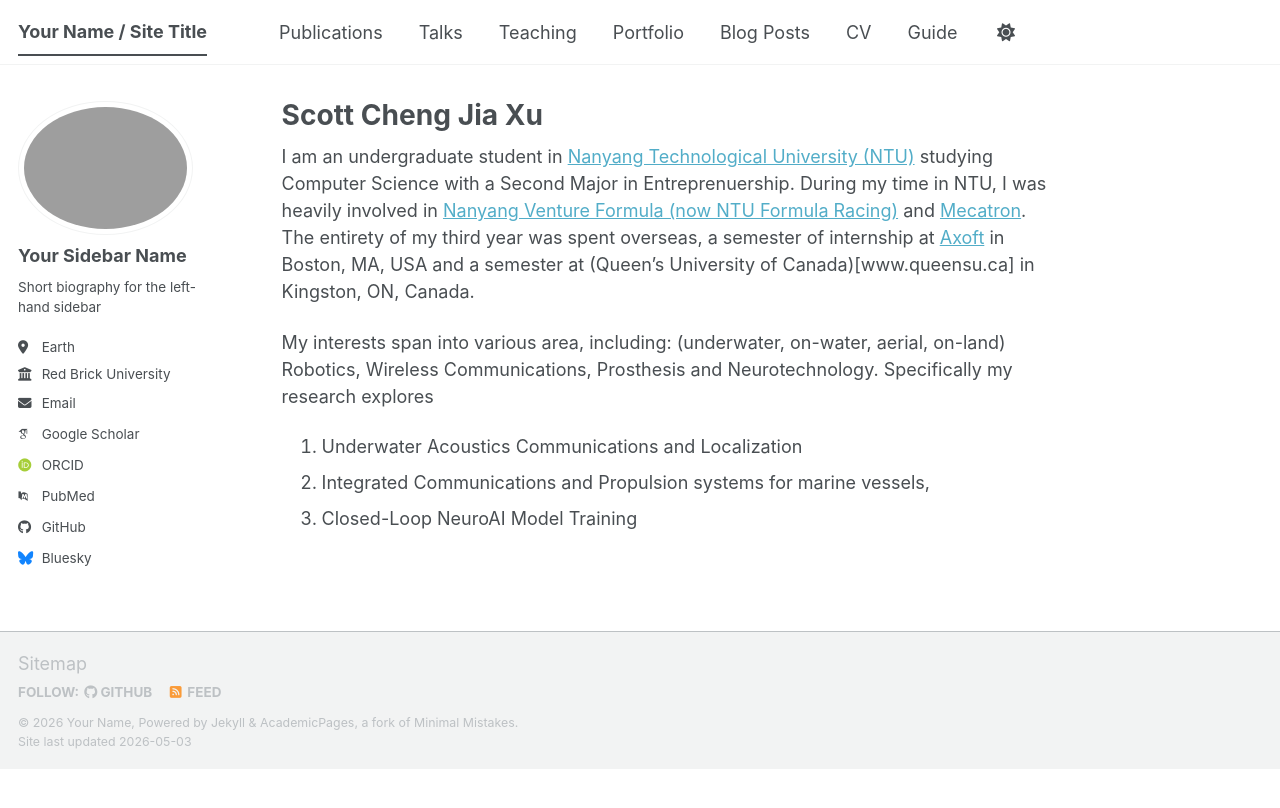
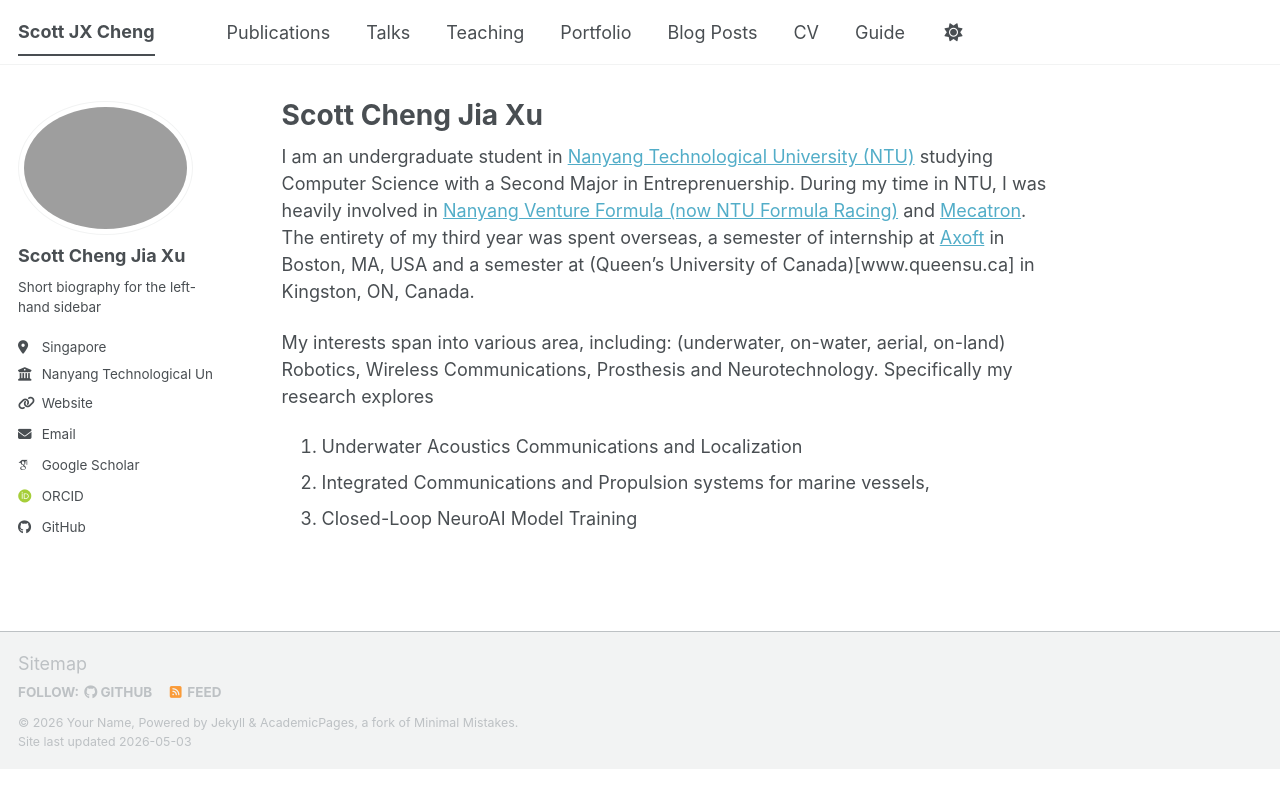
Before and after one commit to scott-cjx/scott-cjx.github.io, a Jekyll site: the page built from _pages/about.md, in a window 1280 px wide. Shown: the top 808 px of the page. Built offline with Jekyll 4.4.1, drawn with Linux system fonts in a browser that asks for light colours; some web fonts are replaced; a script bundle is joined from its source files by our own code; library files that are not in the unit come from our copies.

Commit message:
updated page

```diff
--- a/_config.yml
+++ b/_config.yml
@@ -9,14 +9,14 @@
 # Basic Site Settings
 locale                   : "en-US"
 site_theme               : "default" # The available themes options are "default", "air", "sunrise", "mint", "dirt" and "contrast"
-title                    : "Your Name / Site Title"
+title                    : "Scott JX Cheng"
 title_separator          : "-"
 name                     : &name "Your Name"
-description              : &description "Your Name's academic portfolio"   # Update this with a general description of your site, this is the default if not overridden by a page
-url                      : https://academicpages.github.io # The base hostname & protocol for your site e.g. "https://[your GitHub username].github.io",
+description              : &description "Scott's Lore"   # Update this with a general description of your site, this is the default if not overridden by a page
+url                      : https://wwww.scottcjx.com # The base hostname & protocol for your site e.g. "https://[your GitHub username].github.io",
                                                            # or if you already have some other page hosted on Github then use "https://[your GitHub username].github.io/[Your Repo Name]"
 baseurl                  : "" # the subpath of your site, e.g. "/blog"
-repository               : "academicpages/academicpages.github.io"
+repository               : "scott-cjx/scott-cjx.github.io"
 
 # Site Author - The following control what appear as part of the author content on the side bar.
 #               If a field is blank the icon and link will not appear, otherwise it will be shown.
@@ -24,24 +24,24 @@
 author:
   # Biographic information
   avatar           : "profile.png"
-  name             : "Your Sidebar Name"
+  name             : "Scott Cheng Jia Xu"
   pronouns         : # example: "she/her"
   bio              : "Short biography for the left-hand sidebar"
-  location         : "Earth"
-  employer         : "Red Brick University"
-  uri              : # URL
-  email            : "none@example.org"
+  location         : "Singapore"
+  employer         : "Nanyang Technological University"
+  uri              : scottcjx.com
+  email            : "scottcjx.w@gmail.com"
 
   # Academic websites
   academia         : # URL
   arxiv            : # URL - Update with the correct link to your profile
-  googlescholar    : "https://scholar.google.com/citations?user=PS_CX0AAAAAJ"
+  googlescholar    : "https://scholar.google.ca/citations?user=_t5KgzMAAAAJ"
   inspire-hep      : # URL
   impactstory      : # URL
-  orcid            : "https://orcid.org/yourorcidurl"
+  orcid            : "https://orcid.org/0009-0007-3541-443X"
   semantic         : # URL
   ssrn             : # URL
-  pubmed           : "https://www.ncbi.nlm.nih.gov/pubmed/?term=john+snow"
+  pubmed           : # URL
   researchgate     : # URL
   scopus           : # URL
   zotero           : # URL
@@ -51,13 +51,13 @@
   bitbucket        : # Username - Update with your username on the site
   codepen          : # Username
   dribbble         : # Username
-  github           : "academicpages"
+  github           : "scott-cjx"
   kaggle           : # Username
   stackoverflow    : # User number or user number and name (i.e., use "1" or "1/jeff-atwood")
 
   # Social media
   artstation       : # Username
-  bluesky          : "bsky.app" # Replace this with you Bluesky username
+  bluesky          : # Username
   facebook         : # Username
   flickr           : # Username
   foursquare       : # Username
```
Also changed, not shown: 2 other files.
